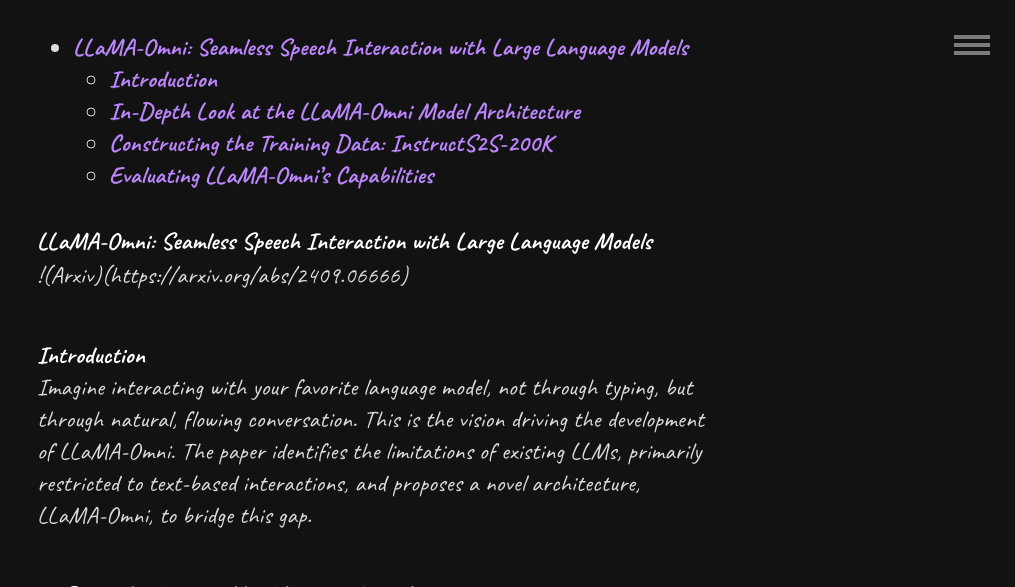
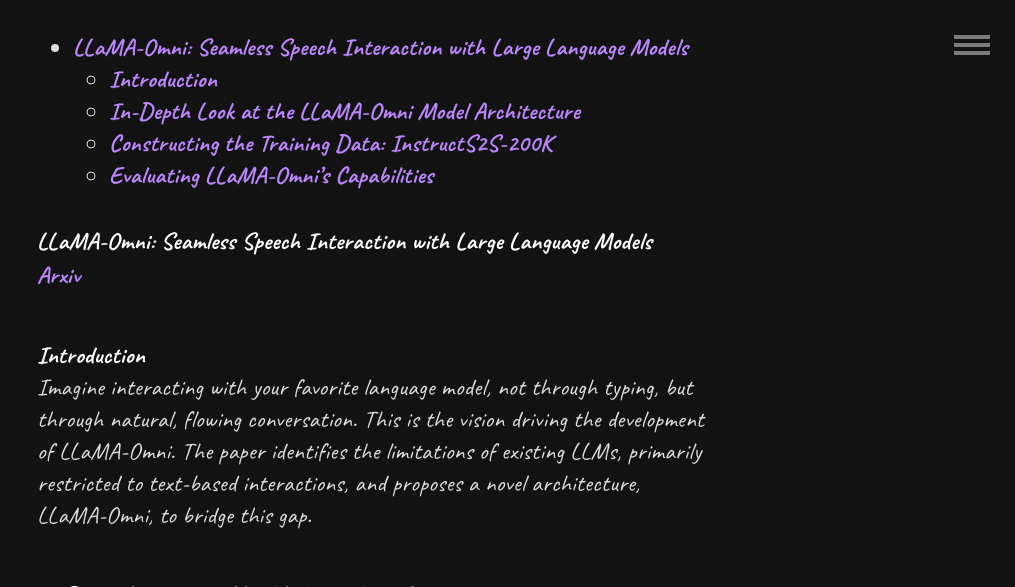
Before and after one commit to spraphul/blog, a Jekyll site: the page built from _posts/2026-01-01-paper-summaries.md, in a window 1280 px wide and 900 px high, scrolled down 312 px, cut to the strip 0-587 px from the top of the window. Shown: the whole strip, without its empty margins (265-1280 px from the left). Built offline with Jekyll 4.4.1, drawn with Linux system fonts in a browser that asks for light colours; some web fonts are replaced.

Commit message:
Update 2026-01-01-paper-summaries.md

```diff
--- a/_posts/2026-01-01-paper-summaries.md
+++ b/_posts/2026-01-01-paper-summaries.md
@@ -5,7 +5,7 @@
 {:toc}
 
 # LLaMA-Omni: Seamless Speech Interaction with Large Language Models
-!(Arxiv)(https://arxiv.org/abs/2409.06666)
+[Arxiv](https://arxiv.org/abs/2409.06666)
 
 ## Introduction
 
```
